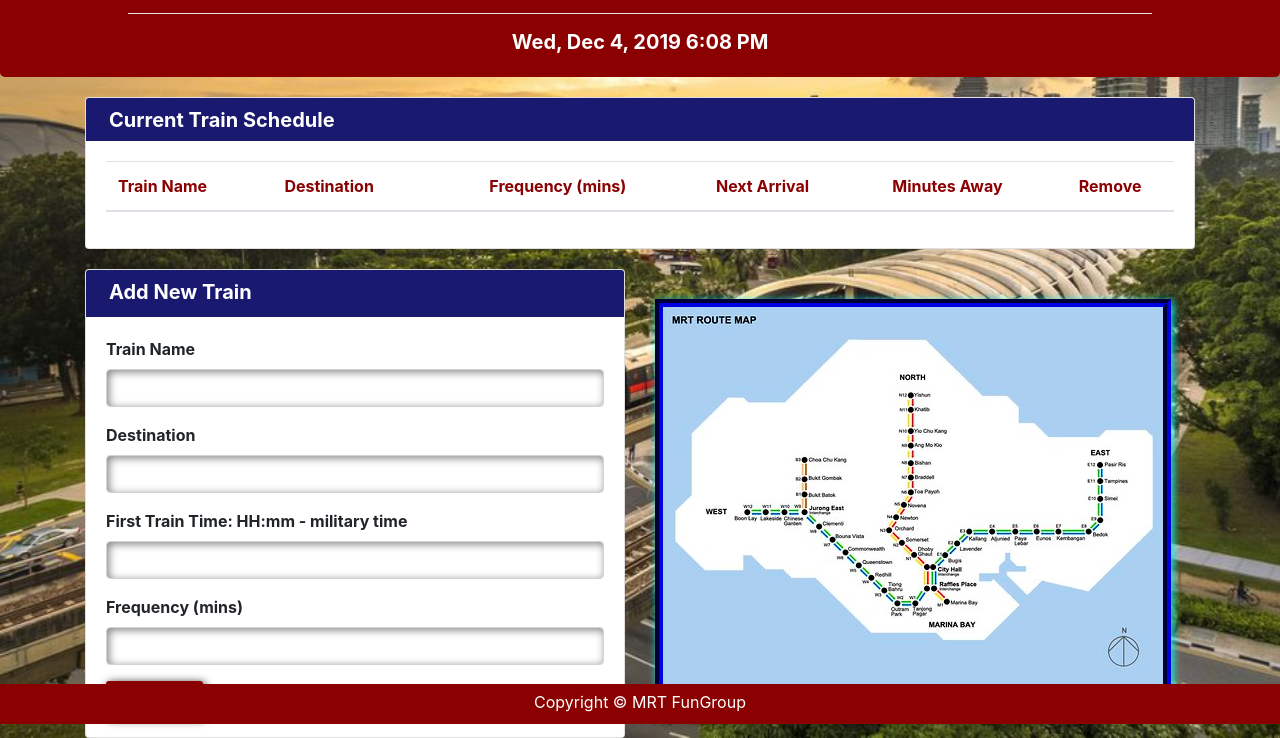
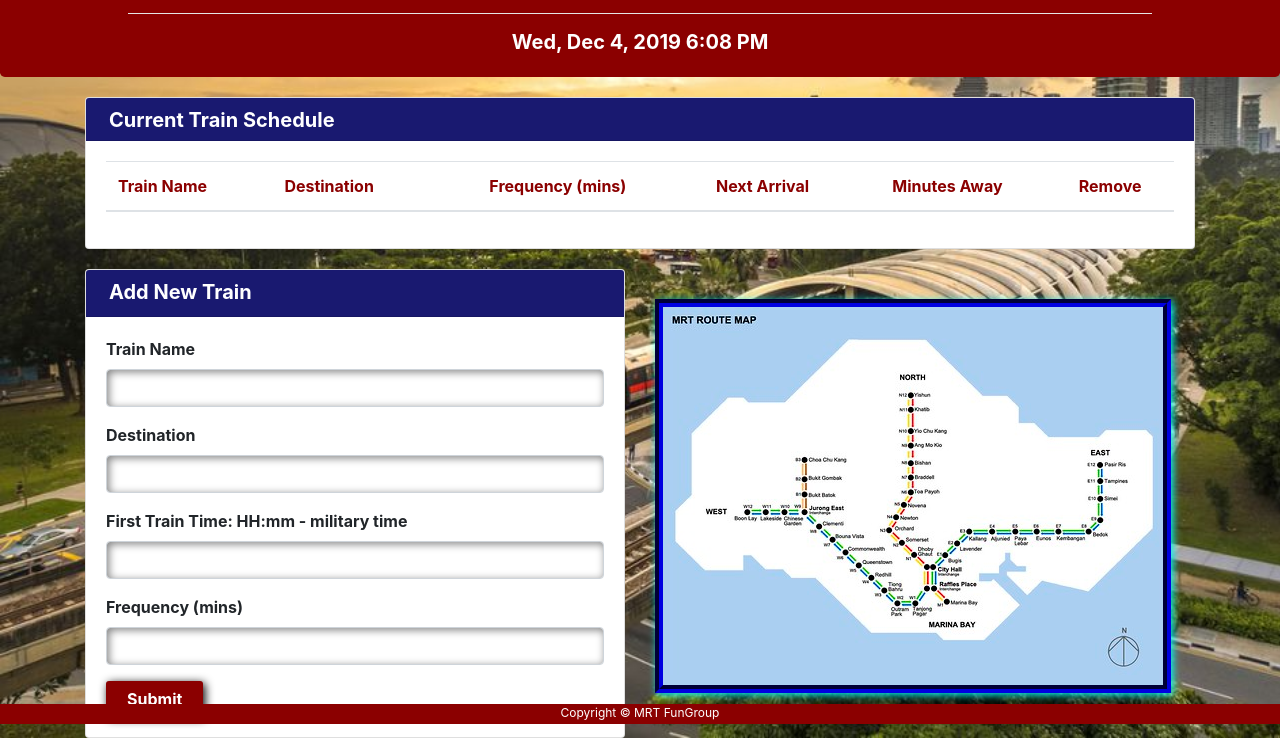
Before and after one commit to jgohbb/Train-Scheduler, a plain HTML site: page index.html in a window 1280 px wide. Shown: the part 76-814 px from the top of the page. Drawn offline with nearby package versions, Linux system fonts and the light colour scheme; no server answers.

Commit message:
added refinements on frontpage

```diff
--- a/assets/css/style.css
+++ b/assets/css/style.css
@@ -66,12 +66,12 @@ th {
 
 footer {
     position: fixed;
+    font-size: 12px;
     left: 0;
     bottom: 0;
     width: 100%;
-    height: 40px;
+    height: 20px;
     background-color: darkred;
     color: white;
     text-align: center;
-    padding-top: 6px;
 }
--- a/index.html
+++ b/index.html
@@ -84,9 +84,10 @@
             </div>
         </div>
 
-        <footer>Copyright &#169 MRT FunGroup</footer>
 
     </div>
+
+    <footer>Copyright &#169 MRT FunGroup</footer>
 
     <script src="https://www.gstatic.com/firebasejs/7.5.0/firebase-app.js"></script>
     <script src="https://www.gstatic.com/firebasejs/6.0.4/firebase-database.js"></script>
```
